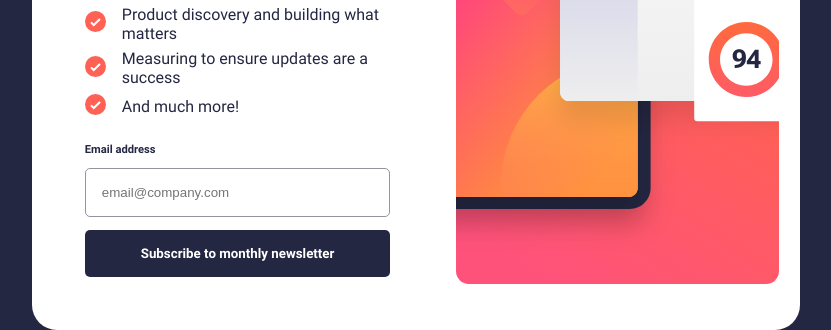
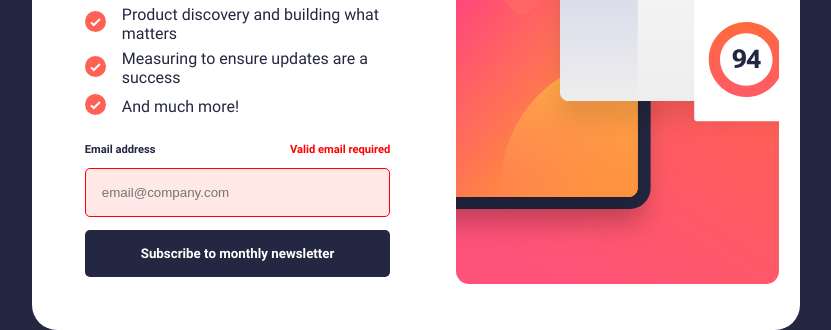
Before and after one commit to BecaMakesCodes/FrontendMentor, a plain HTML site: page NEWSLETTER_SIGN_UP_CHALLENGE/newsletter-sign-up-with-success-message-main/index.html in a window 1280 px wide. Both pictures are taken after a click on the button "Subscribe to monthly newsletter". Shown: the part 515-845 px from the top of the page, without its empty margins (224-1055 px from the left). Drawn offline with Linux system fonts and the light colour scheme.

Commit message:
Add files via upload

```diff
--- a/NEWSLETTER_SIGN_UP_CHALLENGE/newsletter-sign-up-with-success-message-main/index.html
+++ b/NEWSLETTER_SIGN_UP_CHALLENGE/newsletter-sign-up-with-success-message-main/index.html
@@ -22,9 +22,12 @@
           <li class="list__elements">Measuring to ensure updates are a success</li>
           <li class="list__elements">And much more!</li>
         </ul>
-        <form name="sub_form" class="subscribe__form">
-          <label class="form__label" for="form_input">Email address</label>
-          <input name="input_form" class="form__input input_button_style" id="form_input" type="email" placeholder="email@company.com">
+        <form class="subscribe__form">
+          <div class="label_container">
+            <label class="form__label" for="form_input">Email address</label>
+            <label class="form__label" id="invalid" for="form_input">Valid email required</label>
+          </div>
+          <input class="form__input input_button_style" id="form_input" type="email" placeholder="email@company.com">
           <button id="hide" class="form__button input_button_style" type="button">Subscribe to monthly newsletter</button>
         </form>
       </div>
--- a/NEWSLETTER_SIGN_UP_CHALLENGE/newsletter-sign-up-with-success-message-main/script.js
+++ b/NEWSLETTER_SIGN_UP_CHALLENGE/newsletter-sign-up-with-success-message-main/script.js
@@ -1,35 +1,46 @@
-// Declare variables for the two containers and two buttons
-/*
+// Declare variables for the two containers and two buttons, and invalid label
+
 let hideContainer = document.querySelector("#hide_container");
 let revealButton = document.querySelector("#reveal_container");
 let hideButton = document.querySelector("#hide");
 let revealSuccessContainer = document.querySelector("#reveal_success_container");
+let invalidLabel = document.querySelector("#invalid");
 
-// Hide / Reveal container functions
-function HideContainerRevealSuccess(){
-    hideContainer.style.visibility = "hidden";
-    revealSuccessContainer.style.visibility = "visible";
+// Form validation declaration
+let inputField = document.querySelector("#form_input");
+let included =  inputField.value.includes("@");
+
+// Regex declaration
+let regex =  /^[a-zA-Z0-9]+@/g
+let isRegex = false;
+// Hide container if input field has content in it
+function HideContainerWhenValid(){
+
+    if((inputField.value.match(regex))) {
+        isRegex = true;
+        revealSuccessContainer.style.visibility = "visible";
+        hideContainer.style.visibility = "hidden"
+    }
+
+    else if(isRegex == false){
+        inputField.style.border = "1px solid red";
+        inputField.style.backgroundColor = "rgb(255,232,230)";
+        invalidLabel.style.visibility = "visible";
+    }
+
+    else if(inputField.value == ""){
+        inputField.style.border = "1px solid red";
+        inputField.style.backgroundColor = "rgb(255,232,230)";
+        invalidLabel.style.visibility = "visible";
+    }
+
+    console.log(inputField.value);
 }
 
-hide.addEventListener("click", HideContainerRevealSuccess);
+hide.addEventListener("click", HideContainerWhenValid);
 
 function RevealContainerHideSuccess(){
     revealSuccessContainer.style.visibility = "hidden";
     hideContainer.style.visibility = "visible";
 }
 reveal_container.addEventListener("click", RevealContainerHideSuccess);
-
-// Form validation declaration
-*/
-
-let inputEmailByUser = document.forms["sub_form"]["input_form"].value;
-let inputField = document.querySelector("form_input");
-
-// Form validation function
-
-function FormValidation(){
-    if(inputEmailByUser === ""){
-        inputField.style.border = "1px solid red";
-    }
-}
-hide.addEventListener("click", FormValidation);
--- a/NEWSLETTER_SIGN_UP_CHALLENGE/newsletter-sign-up-with-success-message-main/style.css
+++ b/NEWSLETTER_SIGN_UP_CHALLENGE/newsletter-sign-up-with-success-message-main/style.css
@@ -113,7 +113,15 @@ svg {
     font-size: 0.7rem;
     font-family: RobotoBold;
 }
-
+.label_container{
+    display: flex;
+    flex-direction: row;
+    justify-content: space-between;
+}
+#invalid{
+    color: red;
+    visibility: hidden;
+}
 .input_button_style {
     padding: 1rem;
     border-radius: 5px;
@@ -200,7 +208,7 @@ svg {
 .success_container{
     margin: -800px auto;
     background-color: var(--clr-white-background);
-    width: 36%;
+    width: 30%;
     display: flex;
     flex-direction: column;
     border-radius: 25px;
```
